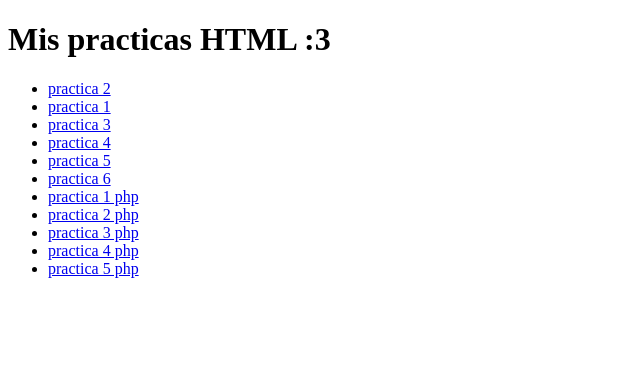
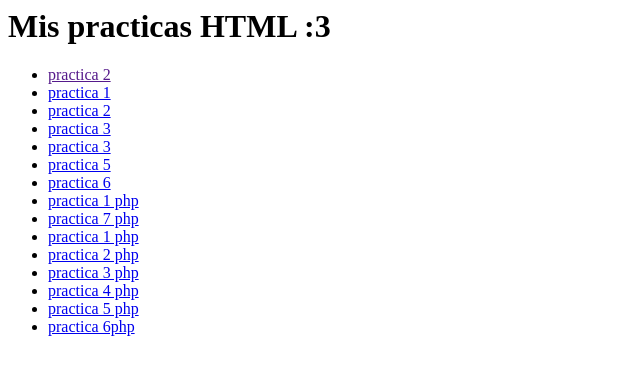
Before and after one commit to Arxfa27/Mis-paginas, a PHP site: page / in a window 1280 px wide. Shown: the top 375 px of the page, without its empty margins (0-640 px from the left). Run offline with PHP 8.4, Linux system fonts and the light colour scheme.

Commit message:
Update index.php

```diff
--- a/index.php
+++ b/index.php
@@ -1,24 +1,23 @@
-<!DOCTYPE html>
-<html lang="es">
-<head>
-    <meta charset="UTF-8">
-    <meta name="viewport" content="width=device-width, initial-scale=1.0">
-    <title>Mis practicas HTML :3 </title>
+<title>Mis practicas HTML :3 </title>
 </head>
 <body>
     <h1>Mis practicas HTML :3 </h1>
     <ul>
-        <li><a href="https://arxfa27.github.io/paola.oi/" target="_blank">practica 2</a></li>
-        <li><a href="https://arxfa27.github.io/Rafael-Diaz/" target="_blank">practica 1</a></li>
-        <li><a href="https://arxfa27.github.io/Listas/" target="_blank">practica 3</a></li>
-         <li><a href="https://arxfa27.github.io/practica-4/" target="_blank">practica 4</a></li>
-        <li><a href="https://arxfa27.github.io/practica5/" target="_blank">practica 5</a></li>
-        <li><a href="https://arxfa27.github.io/practica-6/" target="_blank">practica 6</a></li>
-        <li><a href="http://127.0.0.1/prog/practica%201.php" target="_blank">practica 1 php</a></li>
-         <li><a href="http://127.0.0.1/prog/ptactica2.php" target="_blank">practica 2 php</a></li>
-         <li><a href="http://127.0.0.1/prog/practica%203.php" target="_blank">practica 3 php</a></li>
-            <li><a href="http://127.0.0.1/prog/practica%204.php" target="_blank">practica 4 php</a></li>
-            <li><a href="http://127.0.0.1/prog/practica%205.php" target="_blank">practica 5 php</a></li>
+        <li><a href="" target="_blank">practica 2</a></li>
+        <li><a href="practica/paola1.html" target="_blank">practica 1</a></li>
+        <li><a href="practica/PAOLA 2.html" target="_blank">practica 2</a></li>
+         <li><a href="practica/Listas.html" target="_blank">practica 3</a></li>
+          <li><a href="practica/Practica 4.html" target="_blank">practica 3</a></li>
+        <li><a href="practica/practica 5.html" target="_blank">practica 5</a></li>
+        <li><a href="practica/PRACTICA 6.html" target="_blank">practica 6</a></li>
+        <li><a href="practica/conexion.php" target="_blank">practica 1 php</a></li>
+         <li><a href="practica/creacion bd.php" target="_blank">practica 7 php</a></li>
+         <li><a href="practica/practica 1.php" target="_blank">practica 1 php</a></li>
+            <li><a href="practica/ptactica2.php" target="_blank">practica 2 php</a></li>
+            <li><a href="practica/practica 3.php" target="_blank">practica 3 php</a></li>
+            <li><a href="practica/practica 4.php" target="_blank">practica 4 php</a></li>
+            <li><a href="practica/practica 5.php" target="_blank">practica 5 php</a></li>
+            <li><a href="practica/practica6.php" target="_blank">practica 6php</a></li>
 
 
 
```
